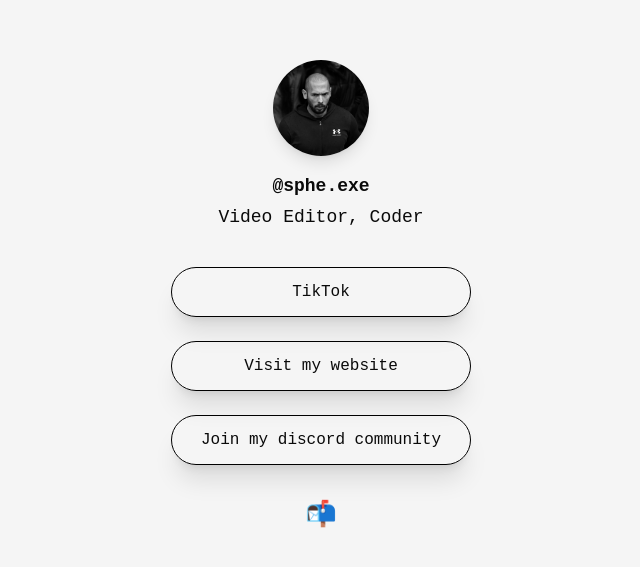
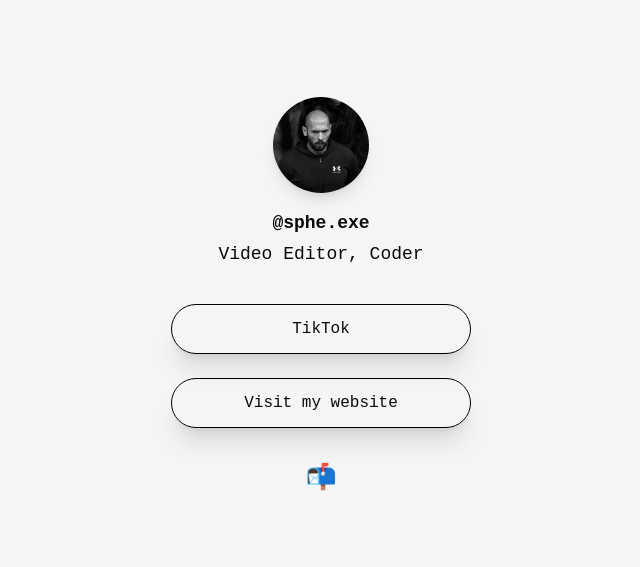
Before and after one commit to S-P-H-E/stoic-bio, a Next.js app: page / in a window 1280 px wide. Shown: the part 111-678 px from the top of the page, without its empty margins (319-959 px from the left). Built offline with nearby package versions, Linux system fonts and the light colour scheme.

Commit message:
remove discord

```diff
--- a/pages/index.js
+++ b/pages/index.js
@@ -30,7 +30,7 @@ export default function Home() {
       <div class="m-5 w-[300px]">
         <Link Logo={TikTok} Name={'TikTok'} Link={"https://www.tiktok.com/@sphe.exe"}/>
         <Link Logo={TikTok} Name={'Visit my website'} Link={"https://sphe.vercel.app/"}/>
-        <Link Logo={Discord} Name={'Join my discord community'} Link={"https://discord.gg/PBpeEV8cmC"}/>
+        {/* <Link Logo={Discord} Name={'Join my discord community'} Link={"https://discord.gg/PBpeEV8cmC"}/> */}
       </div>
       <h1 className='text-[25px] selection:bg-transparent'>📬</h1>
   </div>
```
